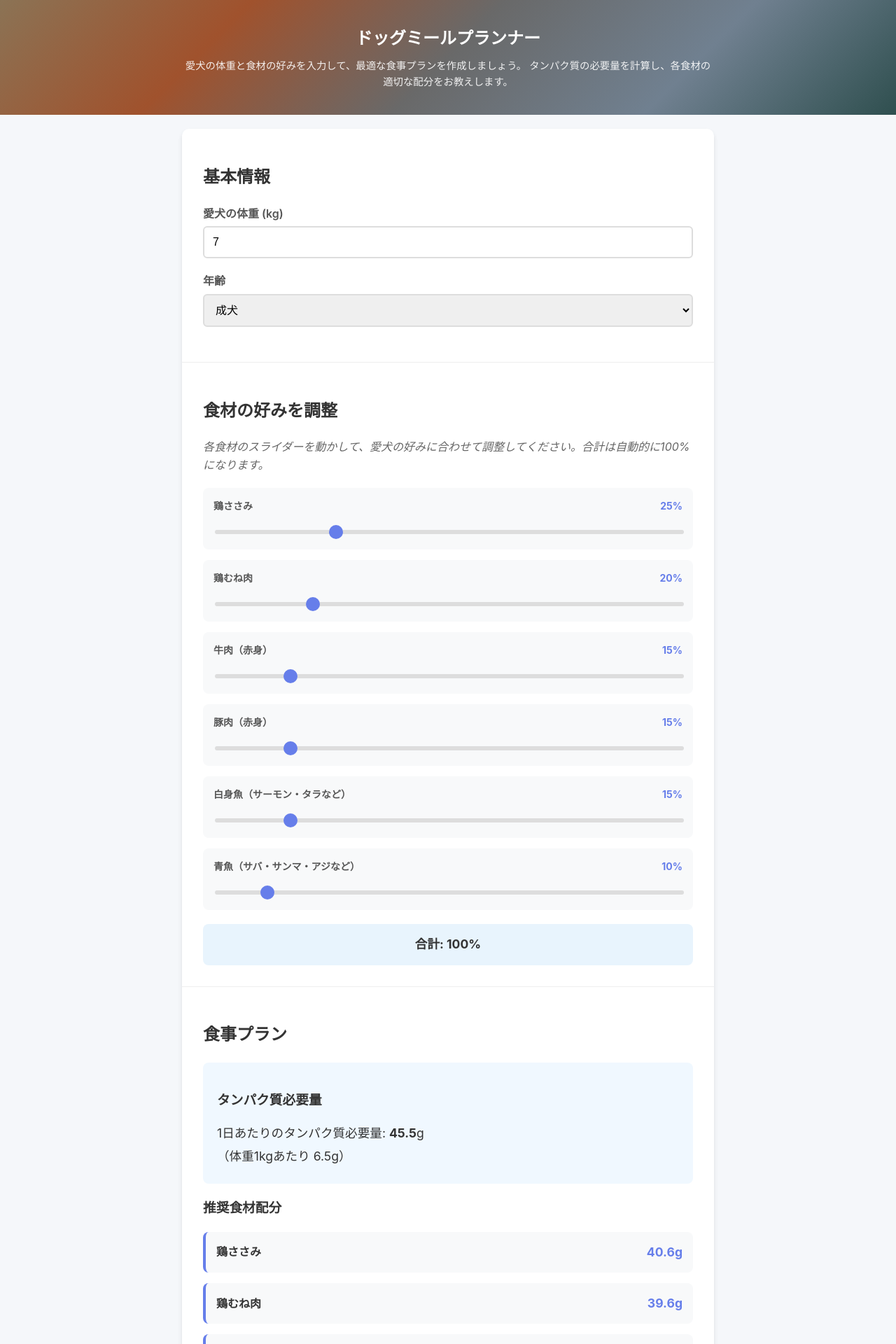
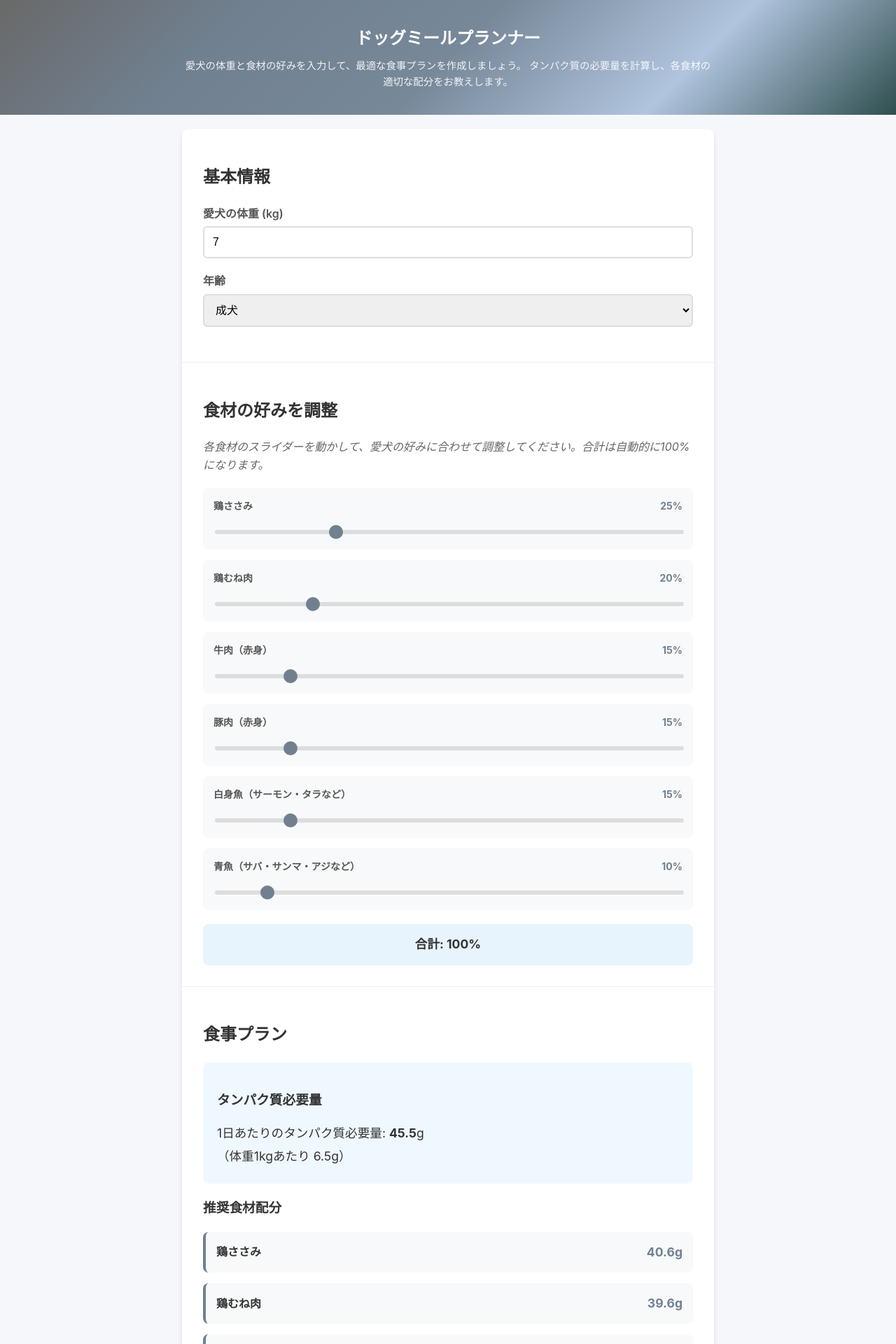
Before and after one commit to argki/dog-meal-planner, a Jekyll site: the page built from index.html, in a window 1280 px wide. Shown: the top 1920 px of the page at 70% size. Built offline with Jekyll 4.4.1, drawn with Linux system fonts in a browser that asks for light colours.

Commit message:
Update: 色合い

```diff
--- a/assets/css/style.css
+++ b/assets/css/style.css
@@ -14,7 +14,7 @@ body {
 
 /* ヘッダー */
 .site-header {
-    background: linear-gradient(135deg, #8B7355 0%, #A0522D 25%, #696969 50%, #708090 75%, #2F4F4F 100%);
+    background: linear-gradient(135deg, #696969 0%, #708090 25%, #778899 50%, #B0C4DE 75%, #2F4F4F 100%);
     color: white;
     padding: 1rem 0;
     text-align: center;
@@ -153,7 +153,7 @@ input[type="number"]:focus, select:focus {
     width: 20px;
     height: 20px;
     border-radius: 50%;
-    background: #667eea;
+    background: #708090;
     cursor: pointer;
 }
 
@@ -161,14 +161,14 @@ input[type="number"]:focus, select:focus {
     width: 20px;
     height: 20px;
     border-radius: 50%;
-    background: #667eea;
+    background: #708090;
     cursor: pointer;
     border: none;
 }
 
 .percentage {
     font-weight: bold;
-    color: #667eea;
+    color: #708090;
     min-width: 40px;
     text-align: right;
     font-size: 14px;
@@ -207,7 +207,7 @@ input[type="number"]:focus, select:focus {
     padding: 15px;
     background: #f8f9fa;
     border-radius: 8px;
-    border-left: 4px solid #667eea;
+    border-left: 4px solid #708090;
 }
 
 .meal-item-name {
@@ -217,7 +217,7 @@ input[type="number"]:focus, select:focus {
 
 .meal-item-amount {
     font-weight: bold;
-    color: #667eea;
+    color: #708090;
     font-size: 1.1em;
 }
 
```
Also changed, not shown: update-timestamp.rb (added, +24 -0 lines).
